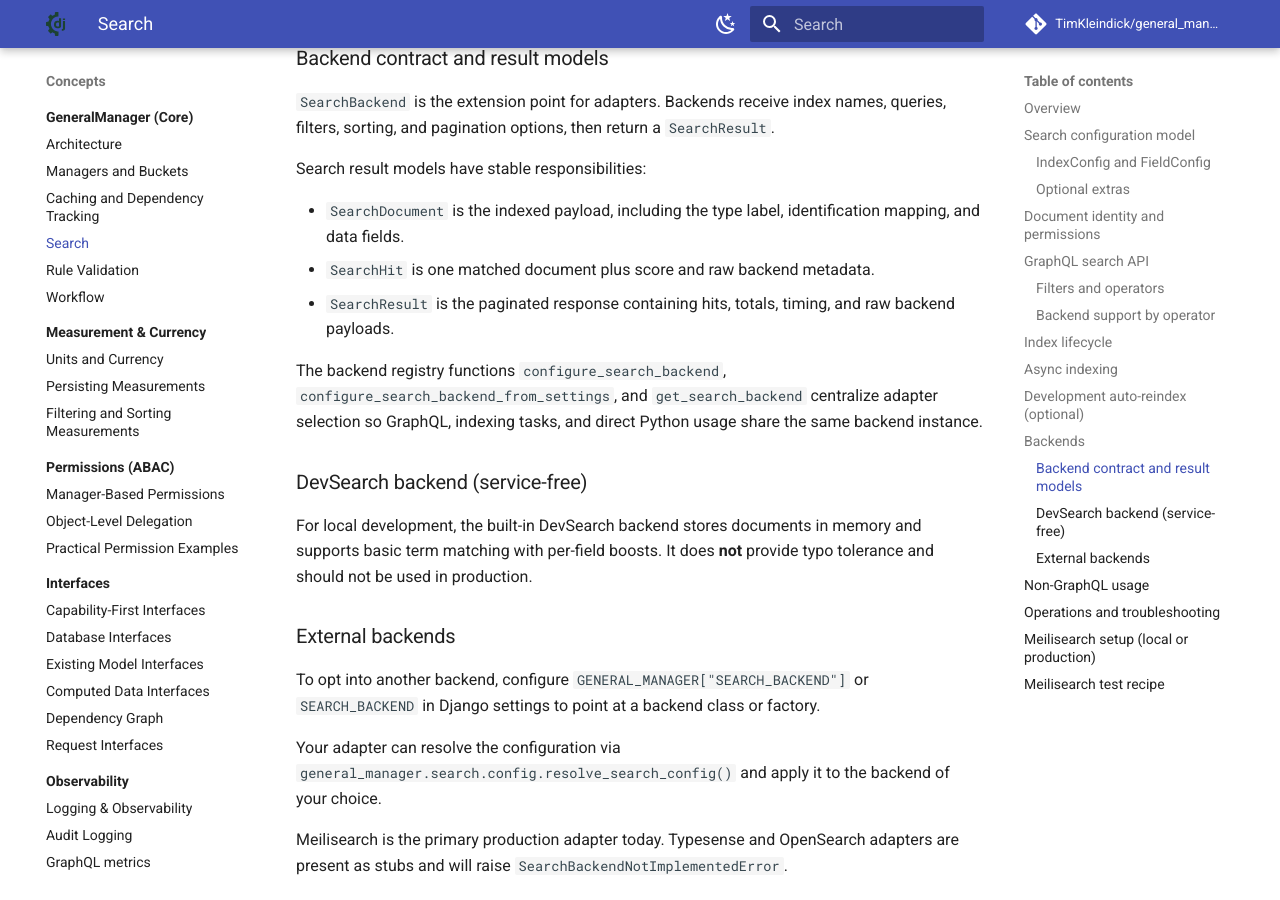
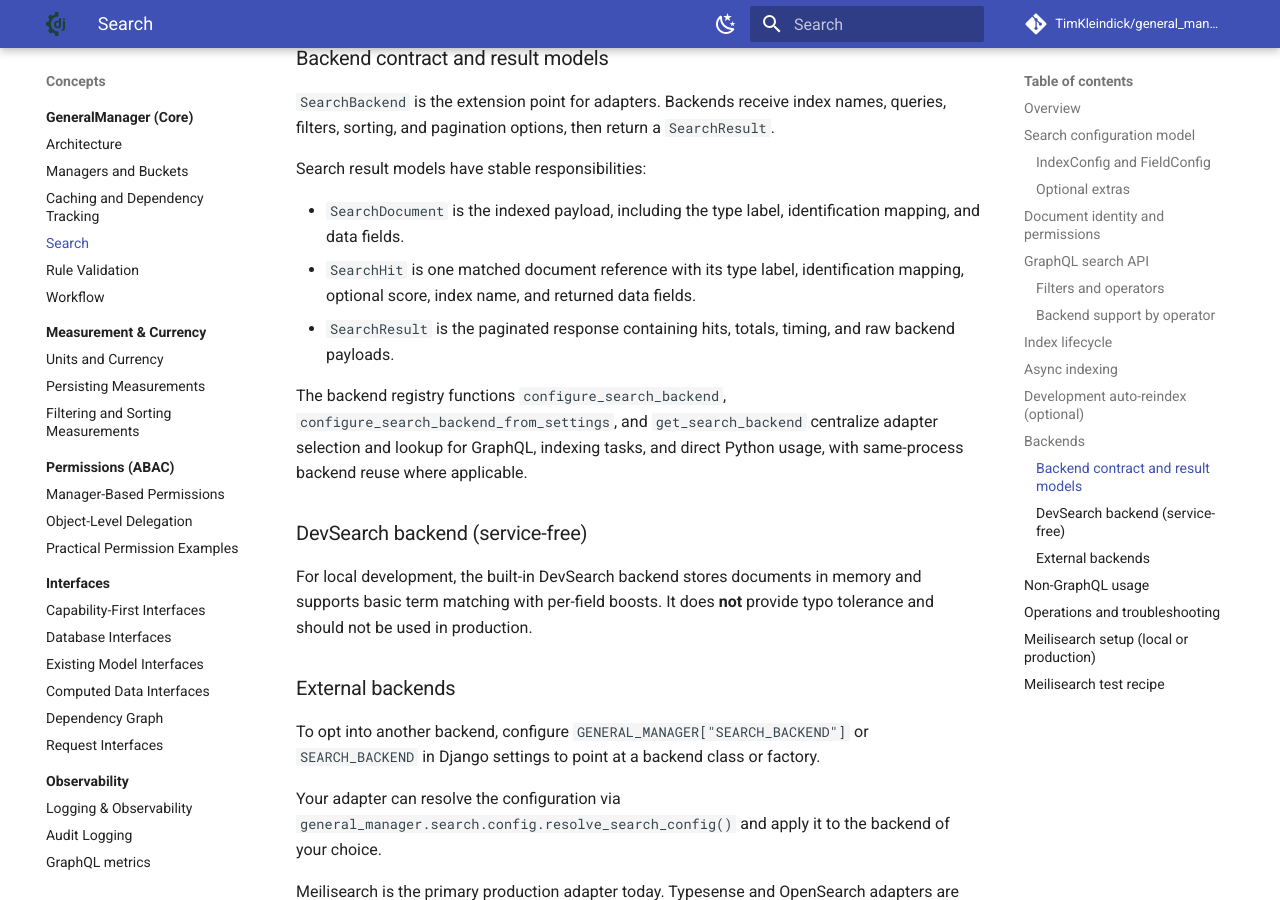
Before and after one commit to TimKleindick/general_manager, an MkDocs documentation site: the page built from docs/concepts/search.md, in a window 1280 px wide and 900 px high, scrolled down 4357 px. Built offline with MkDocs 1.6.1 and Material for MkDocs 9.7.7, drawn with Linux system fonts in a browser that asks for light colours; comment, search, counter and statistics services are not loaded.

Commit message:
docs: clarify search backend model wording

```diff
--- a/docs/concepts/search.md
+++ b/docs/concepts/search.md
@@ -212,10 +212,10 @@ without running `search_index --reindex` manually.
 Search result models have stable responsibilities:
 
 - `SearchDocument` is the indexed payload, including the type label, identification mapping, and data fields.
-- `SearchHit` is one matched document plus score and raw backend metadata.
+- `SearchHit` is one matched document reference with its type label, identification mapping, optional score, index name, and returned data fields.
 - `SearchResult` is the paginated response containing hits, totals, timing, and raw backend payloads.
 
-The backend registry functions `configure_search_backend`, `configure_search_backend_from_settings`, and `get_search_backend` centralize adapter selection so GraphQL, indexing tasks, and direct Python usage share the same backend instance.
+The backend registry functions `configure_search_backend`, `configure_search_backend_from_settings`, and `get_search_backend` centralize adapter selection and lookup for GraphQL, indexing tasks, and direct Python usage, with same-process backend reuse where applicable.
 
 ### DevSearch backend (service-free)
 
```
